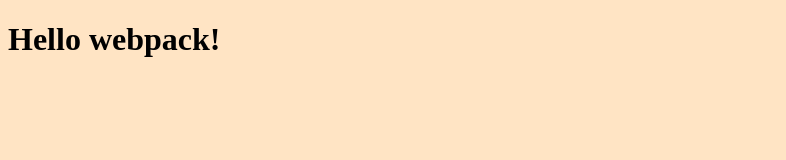
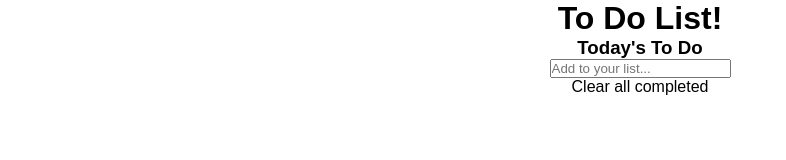
Before and after one commit to orozCoding/todolist, a website built with webpack: page src/index.html in a window 1280 px wide. Shown: the whole page, without its empty margins (0-786 px from the left). Built offline with nearby package versions, Linux system fonts and the light colour scheme.

Commit message:
Add basic html structure

```diff
--- a/src/index.html
+++ b/src/index.html
@@ -1,11 +1,24 @@
 <!DOCTYPE html>
 <html lang="en">
+
 <head>
     <meta charset="UTF-8">
     <meta name="viewport" content="width=device-width, initial-scale=1.0">
-    <title>Wbpack Exercise</title>
+    <title>To Do List</title>
 </head>
+
 <body>
-    <h1>Hello webpack!</h1>
+    <main id="main">
+        <h1>To Do List!</h1>
+        <div id="list-container">
+            <h3 id="list-tile">Today's To Do</h3>
+            <input type="text" id="list-input" placeholder="Add to your list...">
+            <ul id="list"></ul>
+            <div id="list-bottom">
+                <p id="list-clear">Clear all completed</p>
+            </div>
+        </div>
+    </main>
 </body>
+
 </html>
--- a/src/style.css
+++ b/src/style.css
@@ -1,3 +1,15 @@
+* {
+  box-sizing: border-box;
+  padding: 0;
+  margin: 0;
+}
+
 body {
-  background-color: bisque;
+  background-color: white;
+  text-align: center;
+  font-family: Arial, Helvetica, sans-serif;
 }
+
+ul {
+  list-style: none;
+}
```
Also changed, not shown: dist/index.html, dist/main.js.
